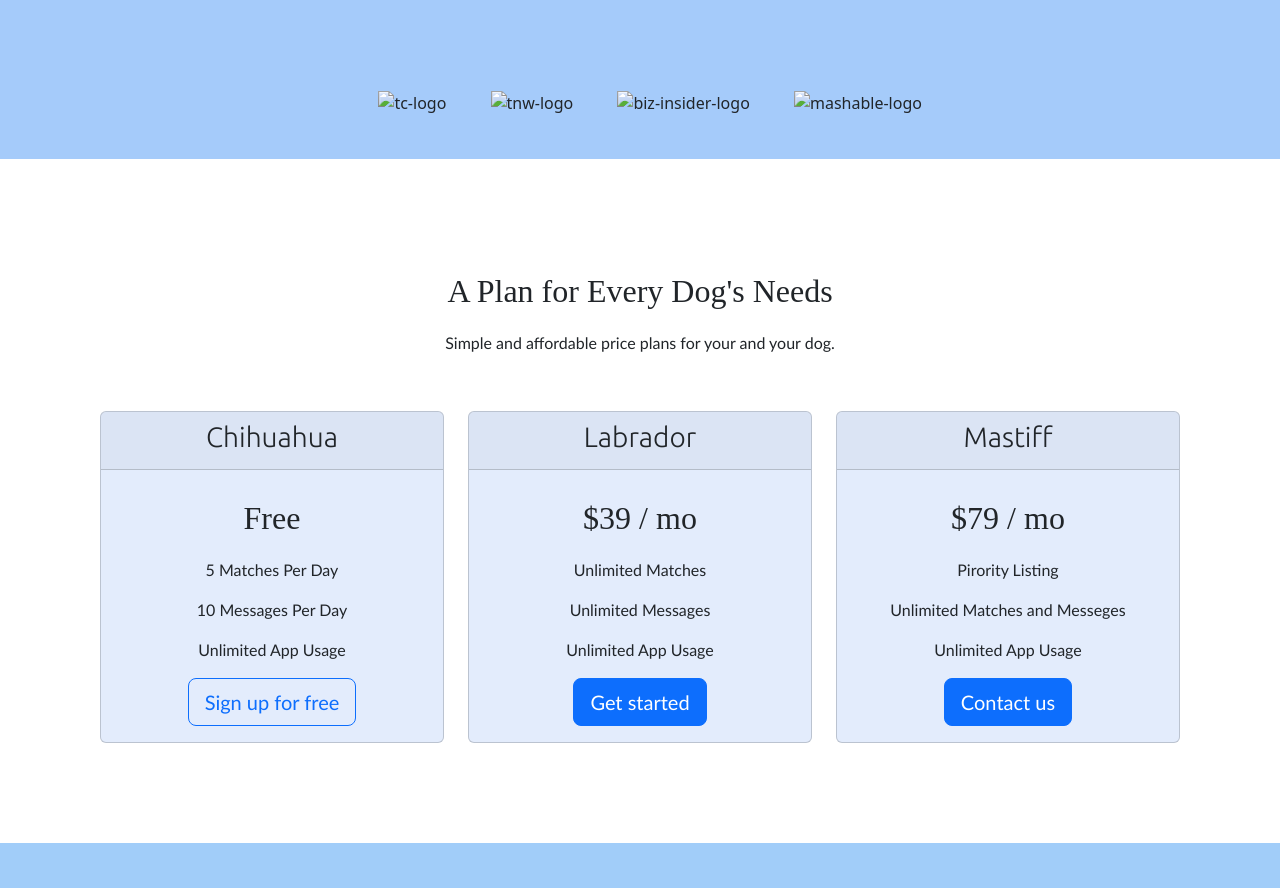
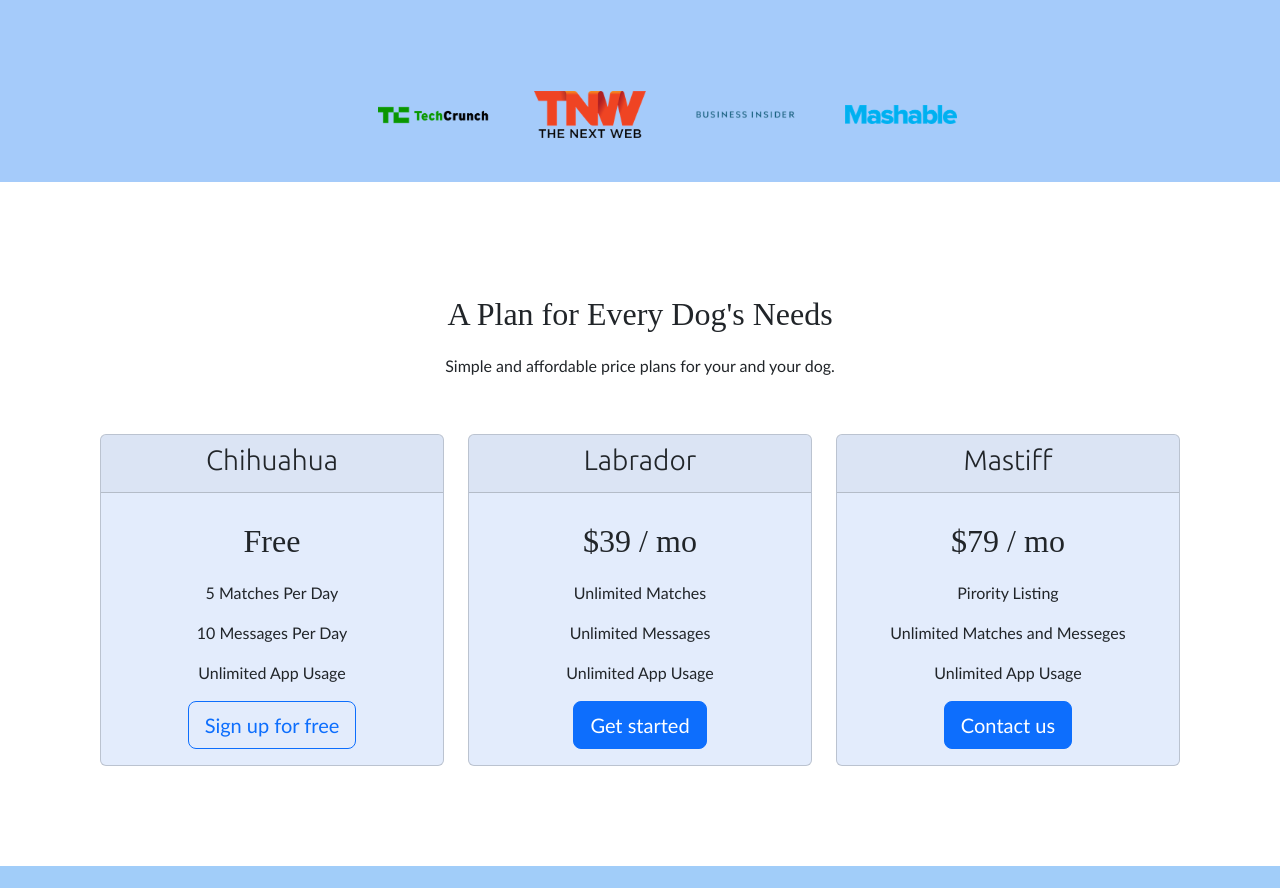
Before and after one commit to MuhammadAleemkhan/Bootstrapweb, a plain HTML site: page index.html in a window 1280 px wide. Shown: the part 1421-2309 px from the top of the page. Drawn offline with nearby package versions, Linux system fonts and the light colour scheme.

Commit message:
Update index.html

```diff
--- a/index.html
+++ b/index.html
@@ -118,10 +118,10 @@
   <!-- Press -->
 
   <section id="press">
-    <img class="press-image" src="images/techcrunch.png" alt="tc-logo">
-    <img class="press-image" src="images/tnw.png" alt="tnw-logo">
-    <img class="press-image" src="images/bizinsider.png" alt="biz-insider-logo">
-    <img class="press-image" src="images/mashable.png" alt="mashable-logo">
+    <img class="press-image" src="techcrunch.png" alt="tc-logo">
+    <img class="press-image" src="tnw.png" alt="tnw-logo">
+    <img class="press-image" src="bizinsider.png" alt="biz-insider-logo">
+    <img class="press-image" src="mashable.png" alt="mashable-logo">
 
   </section>
 
```
